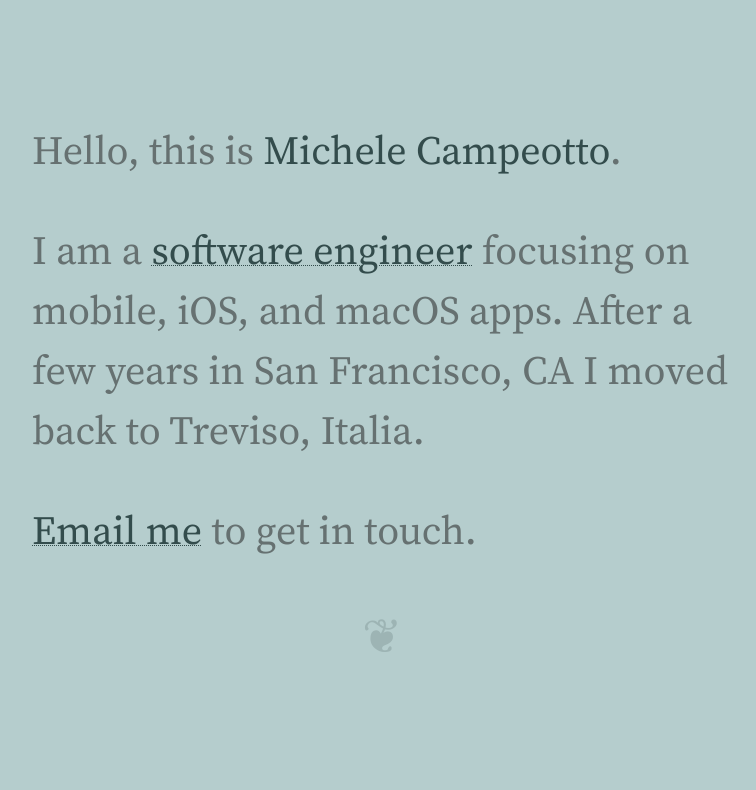
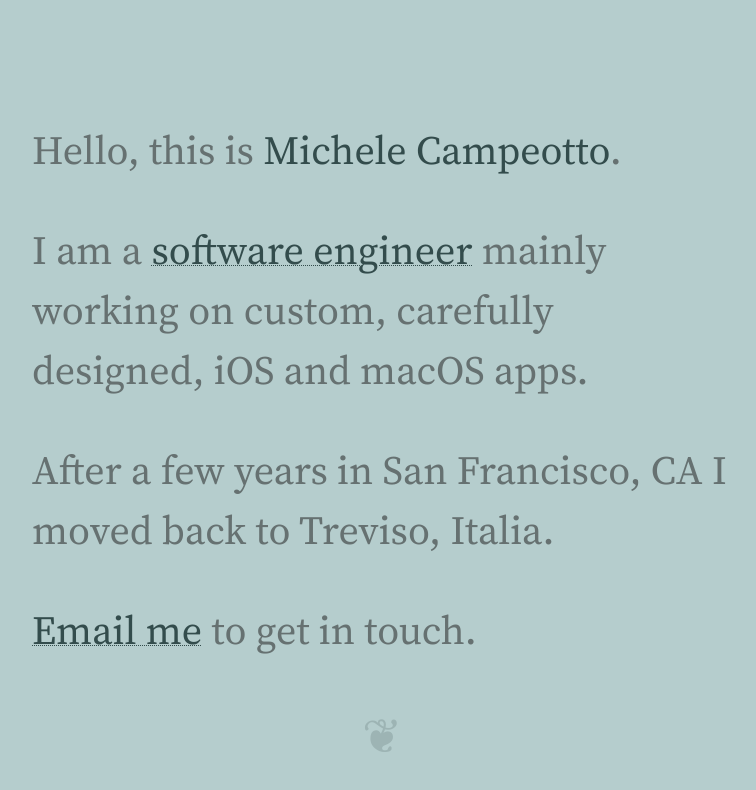
Before and after one commit to micampe/micampe.github.io, a plain HTML site: page index.html in a window 1280 px wide. Shown: the whole page, without its empty margins (258-1014 px from the left). Drawn offline with Linux system fonts and the light colour scheme.

Commit message:
Update index.html

```diff
--- a/index.html
+++ b/index.html
@@ -88,8 +88,9 @@ footer:after {
         <p> Hello, this is <em>Michele Campeotto</em>.</p>
 
         <p>I am a <a href="https://linkedin.com/in/micampe">software engineer</a>
-        focusing on mobile, iOS, and macOS apps. After a few years in
-        San Francisco, CA I moved back to Treviso, Italia.</p>
+        mainly working on custom, carefully designed, iOS and macOS apps.</p>
+
+        <p>After a few years in San Francisco, CA I moved back to Treviso, Italia.</p>
 
         <p><a href="mailto:michele@campeotto.net?subject=Ciao%20Michele">Email me</a>
         to get in touch.</p>
```
